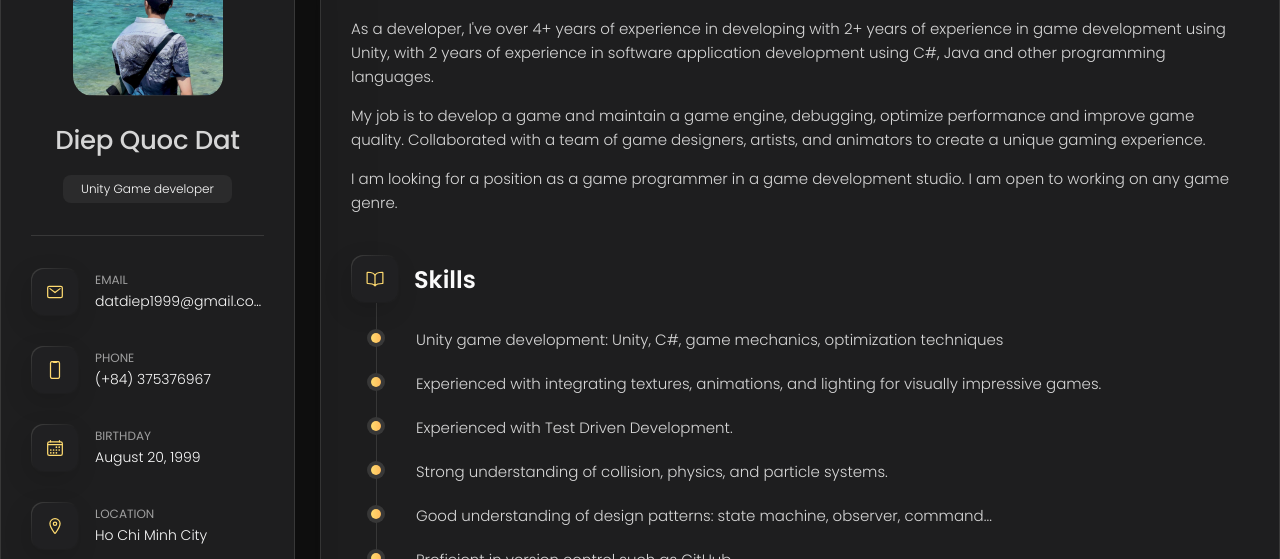
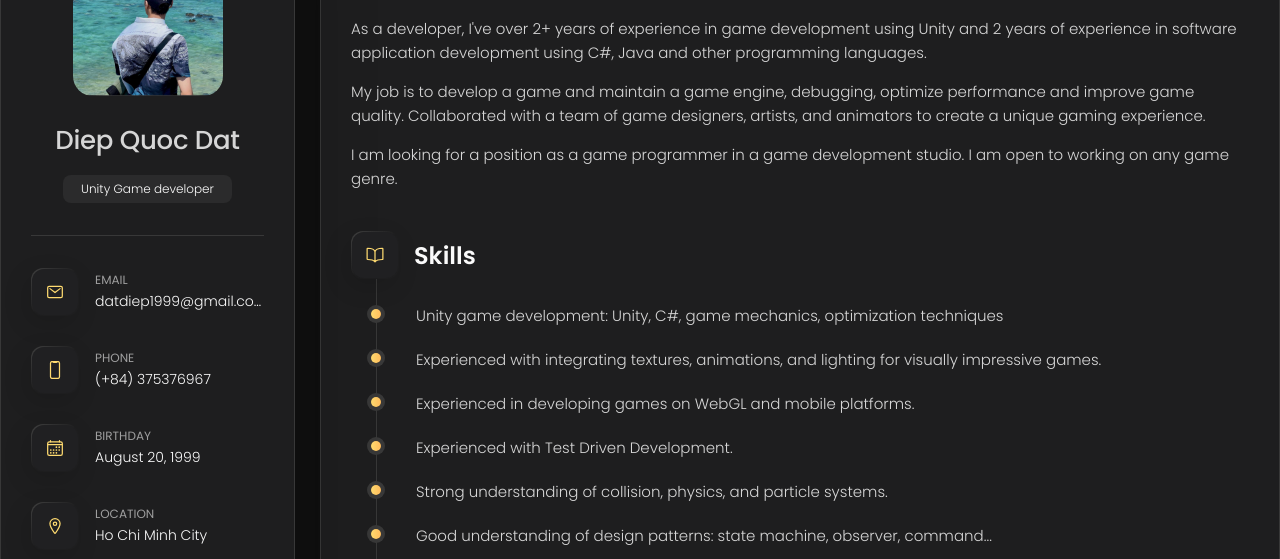
Before and after one commit to valping99/valping99.github.io, a plain HTML site: page index.html in a window 1280 px wide. Shown: the part 157-716 px from the top of the page. Drawn offline with nearby package versions, Linux system fonts and the light colour scheme.

Commit message:
chore: update profile details

```diff
--- a/index.html
+++ b/index.html
@@ -180,10 +180,10 @@
 
           <section class="about-text">
             <p>
-              As a developer, I've over 4+ years of experience in developing
-              with 2+ years of experience in game development using Unity, with
-              2 years of experience in software application development using
-              C#, Java and other programming languages.
+              As a developer, I've over 2+ years of experience in game
+              development using Unity and 2 years of experience in software
+              application development using C#, Java and other programming
+              languages.
             </p>
 
             <p>
@@ -223,6 +223,11 @@
                 <p class="timeline-text">
                   Experienced with integrating textures, animations, and
                   lighting for visually impressive games.
+                </p>
+              </li>
+              <li class="timeline-item">
+                <p class="timeline-text">
+                  Experienced in developing games on WebGL and mobile platforms.
                 </p>
               </li>
 
```
